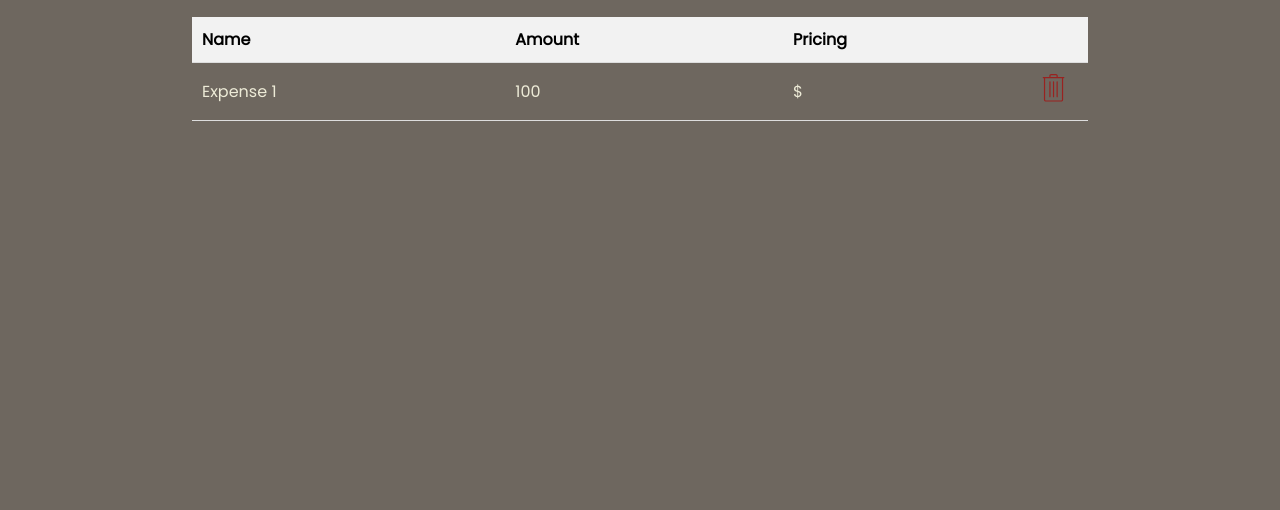
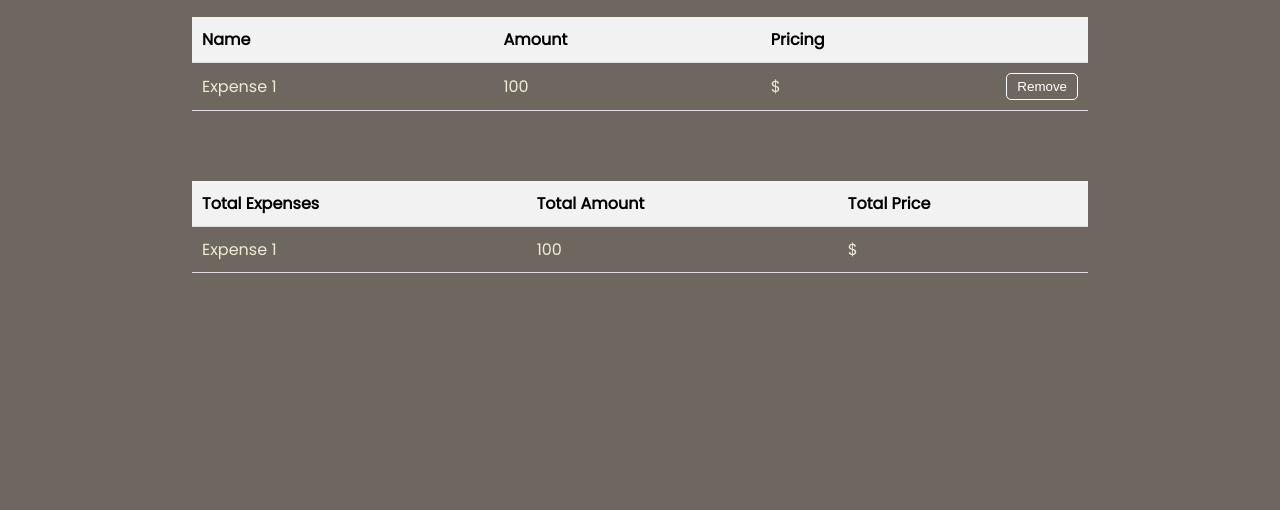
Before and after one commit to Haidar-02/ExspenseTracker, a plain HTML site: page index.html in a window 1280 px wide. Shown: the part 290-800 px from the top of the page. Drawn offline with nearby package versions, Linux system fonts and the light colour scheme.

Commit message:
added stats table and adjusted elements view

```diff
--- a/Styles/styles.css
+++ b/Styles/styles.css
@@ -74,6 +74,7 @@ body {
 .expense-header h2 {
   letter-spacing: 3px;
   color: var(--text-primary);
+  font-variant: small-caps;
 }
 .add-btn {
   padding: 10px 20px;
@@ -81,13 +82,14 @@ body {
   border-radius: 5px;
   outline: none;
   border: none;
-  background-color: var(--text-secondary);
+  background-color: var(--secondary);
   color: var(--text-primary);
   cursor: pointer;
   transition: 0.3s;
 }
 .add-btn:hover {
-  background-color: var(--secondary);
+  background-color: var(--text-primary);
+  color: var(--secondary);
 }
 .add-btn:active {
   opacity: 0.6;
@@ -112,6 +114,12 @@ body {
 .expense-table td {
   color: var(--text-primary);
 }
+.expense-table tr {
+  transition: 0.2s;
+}
+.expense-table tr:hover {
+  background-color: #423e37;
+}
 .expense-table {
   width: 100%;
   display: flex;
@@ -119,14 +127,25 @@ body {
   justify-content: center;
 }
 .delet-col {
-  width: 40px;
+  width: 20px;
 }
-#dlt-btn {
-  width: 30px;
+.dlt-btn {
+  padding: 5px 10px;
+  border-radius: 5px;
+  border: none;
+  color: white;
+  background-color: transparent;
+  border: 1px solid white;
   cursor: pointer;
-  mix-blend-mode: hard-light;
-  transition: 0.2s;
+  transition: 0.3s;
 }
-#dlt-btn:hover {
-  scale: 0.8;
+.dlt-btn:hover {
+  background-color: red;
+  border-color: red;
 }
+.dlt-btn:active {
+  opacity: 0.6;
+}
+#stats-table {
+  margin-top: 50px;
+}
--- a/index.html
+++ b/index.html
@@ -41,14 +41,32 @@
             <th class="delet-col"></th>
           </tr>
         </thead>
-        <tbody>
+        <tbody id="expense-body">
           <tr>
             <td>Expense 1</td>
             <td>100</td>
             <td>$</td>
             <td>
-              <img src="Assets/delete.svg" alt="delete-icon" id="dlt-btn" />
+              <button class="dlt-btn" id="dltBtn">Remove</button>
             </td>
+          </tr>
+        </tbody>
+      </table>
+    </div>
+    <div class="expense-table" id="stats-table">
+      <table>
+        <thead>
+          <tr>
+            <th>Total Expenses</th>
+            <th>Total Amount</th>
+            <th>Total Price</th>
+          </tr>
+        </thead>
+        <tbody id="stats-body">
+          <tr>
+            <td>Expense 1</td>
+            <td>100</td>
+            <td>$</td>
           </tr>
         </tbody>
       </table>
```
